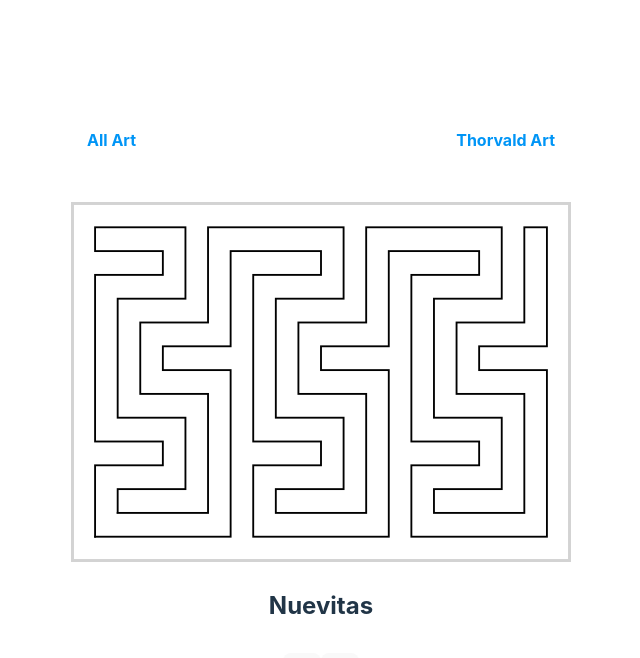
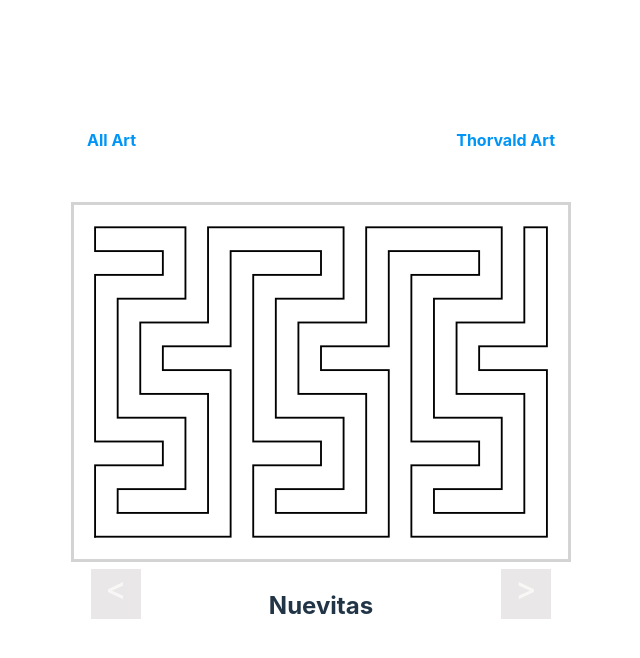
Before and after one commit to futuresarcade/artShop, a React (Vite) app: page /1 in a window 1280 px wide. Shown: the top 658 px of the page, without its empty margins (319-959 px from the left). Built offline with nearby package versions, Linux system fonts and the light colour scheme.

Commit message:
fixed painting navigation

```diff
--- a/src/App.css
+++ b/src/App.css
@@ -84,13 +84,13 @@ nav a.active {
 .container .prev-button,
 .container .next-button {
   position: absolute;
-  top: 60%;
+  top: 85%;
   transform: translateY(-50%);
   width: 50px;
   height: 50px;
   color: #f2eaea;
   background-color: rgba(184, 178, 178, 0.777);
-  opacity: 0;
+  opacity: .4;
   transition: opacity 0.3s;
   z-index: 1;
 }
--- a/src/index.css
+++ b/src/index.css
@@ -64,6 +64,6 @@ button:focus-visible {
     color: #747bff;
   }
   button {
-    background-color: #f9f9f9;
+    background-color: #fff;
   }
 }
```
